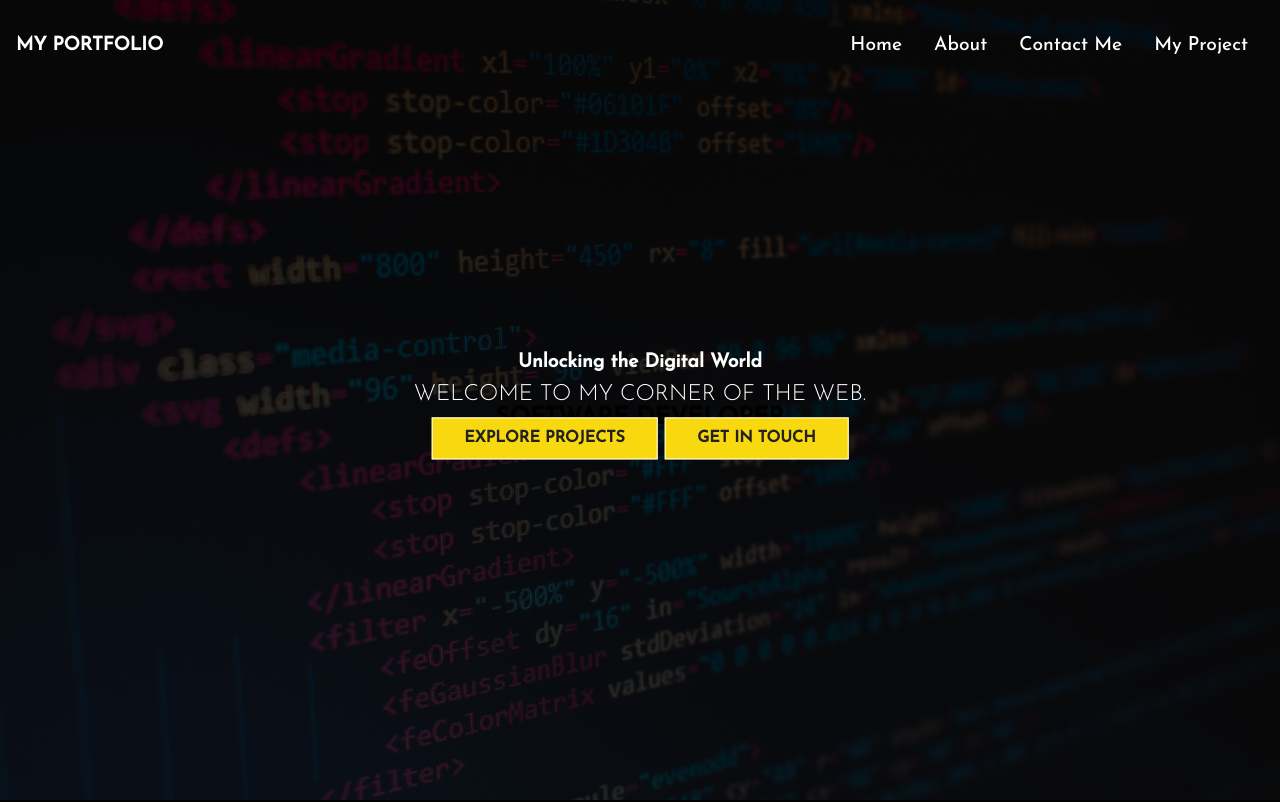
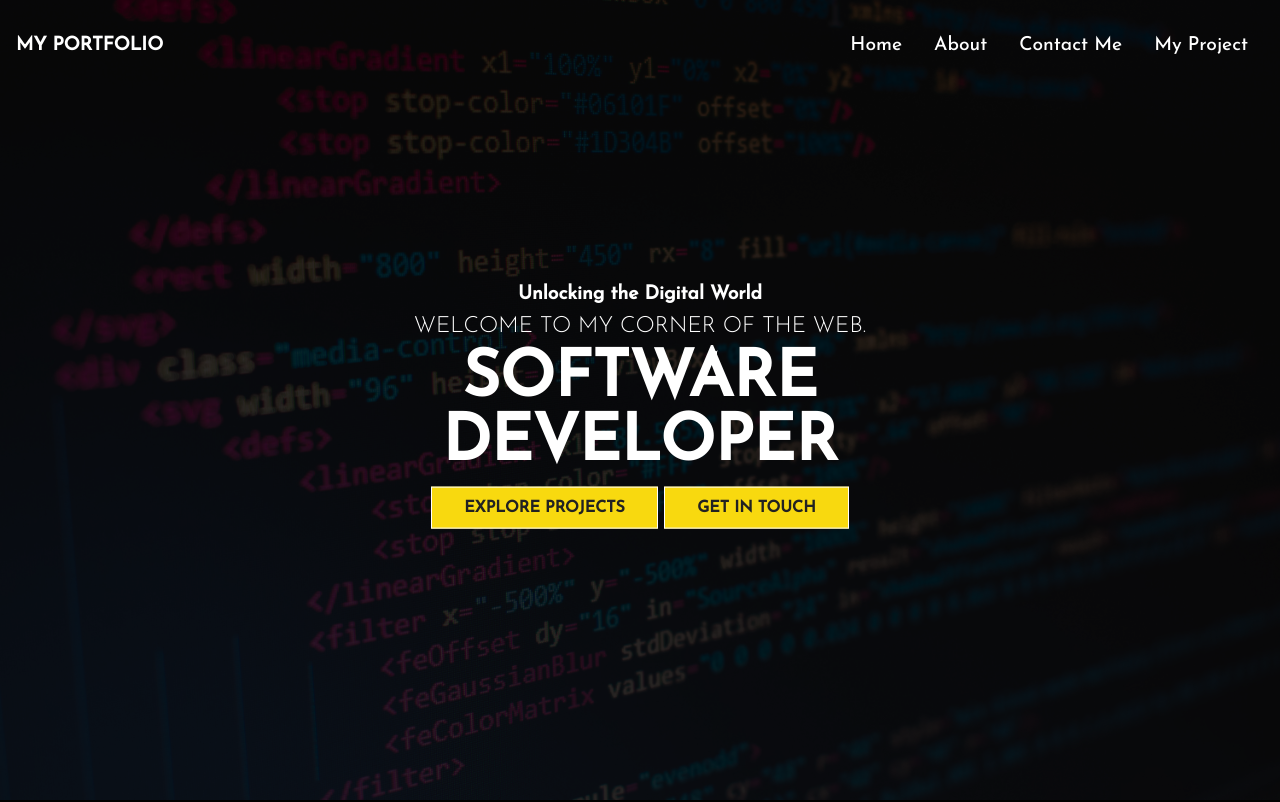
Before and after one commit to yadavravi043/myportfoliofront, a React (Create React App) app: page / in a window 1280 px wide. Shown: the top 802 px of the page. Built offline with nearby package versions, Linux system fonts and the light colour scheme.

Commit message:
about added1

```diff
--- a/src/component/HeroImgHome/HeroImg.js
+++ b/src/component/HeroImgHome/HeroImg.js
@@ -11,7 +11,7 @@ const HeroImg = () => {
       <div className="content">
       <h4>Unlocking the Digital World</h4>
       <p>Welcome to my corner of the web.</p>
-      <h2>SOFTWARE DEVELOPER</h2>
+      <h1>SOFTWARE DEVELOPER</h1>
         <div>
           <Link to="/project" className="btn">
           Explore Projects
```
